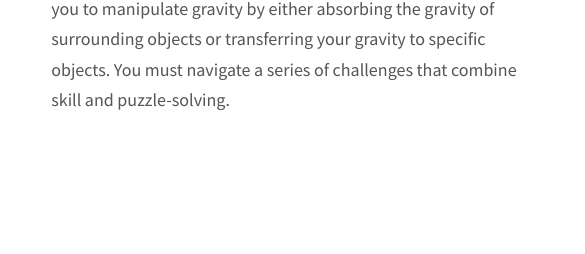
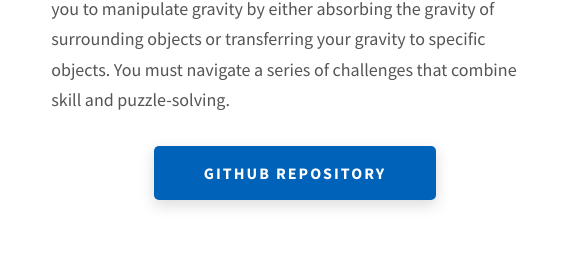
Before and after one commit to Nyvesrath/Github-Portfolio, a website: page index.html in a window 1280 px wide. Shown: the part 2933-3187 px from the top of the page, 0-585 px from the left. Drawn offline with Linux system fonts and the light colour scheme; grey boxes are pictures that could not be loaded.

Commit message:
Adding github link for galatea

```diff
--- a/index.html
+++ b/index.html
@@ -176,6 +176,12 @@
                 In this game, you play as an unknown test subject tasked with testing a new weapon. This weapon allows you to manipulate gravity by either absorbing the gravity of surrounding
                 objects or transferring your gravity to specific objects. You must navigate a series of challenges that combine skill and puzzle-solving.
               </p>
+              <a
+                href="https://github.com/Nyvesrath/GalateaEngineGP2"
+                class="btn btn--med btn--theme dynamicBgClr"
+                target="_blank"
+                >Github Repository</a
+              >
             </div>
             <div class="projects__row-vid-cont">
               <iframe width="640" height="360" src="https://www.youtube.com/embed/LF-_LxBL5z4" frameborder="0" allow="accelerometer; autoplay; encrypted-media; gyroscope; picture-in-picture" allowfullscreen></iframe>
```
